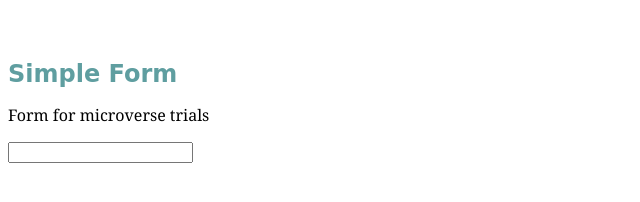
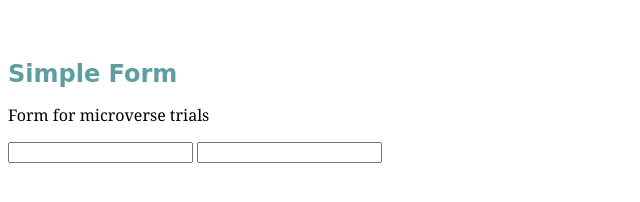
Before and after one commit to fdfragoso/MicroverseProject2, a plain HTML site: page index.html in a window 1280 px wide. Shown: the whole page, without its empty margins (0-640 px from the left). Drawn offline with Linux system fonts and the light colour scheme.

Commit message:
Update index.html
Added email with validation html5

```diff
--- a/index.html
+++ b/index.html
@@ -13,6 +13,8 @@
     <p id="description">Form for microverse trials</p>
     <form action="" id="survey-form">
       <input type="text" id="name">
+      <input pattern="/^[a-zA-Z0-9.!#$%&'*+/=?^_`{|}~-]+@[a-zA-Z0-9-]+(?:\.[a-zA-Z0-9-]+)*$/"
+       required type="email" id="email">
     </form>
     <!--
 
```
